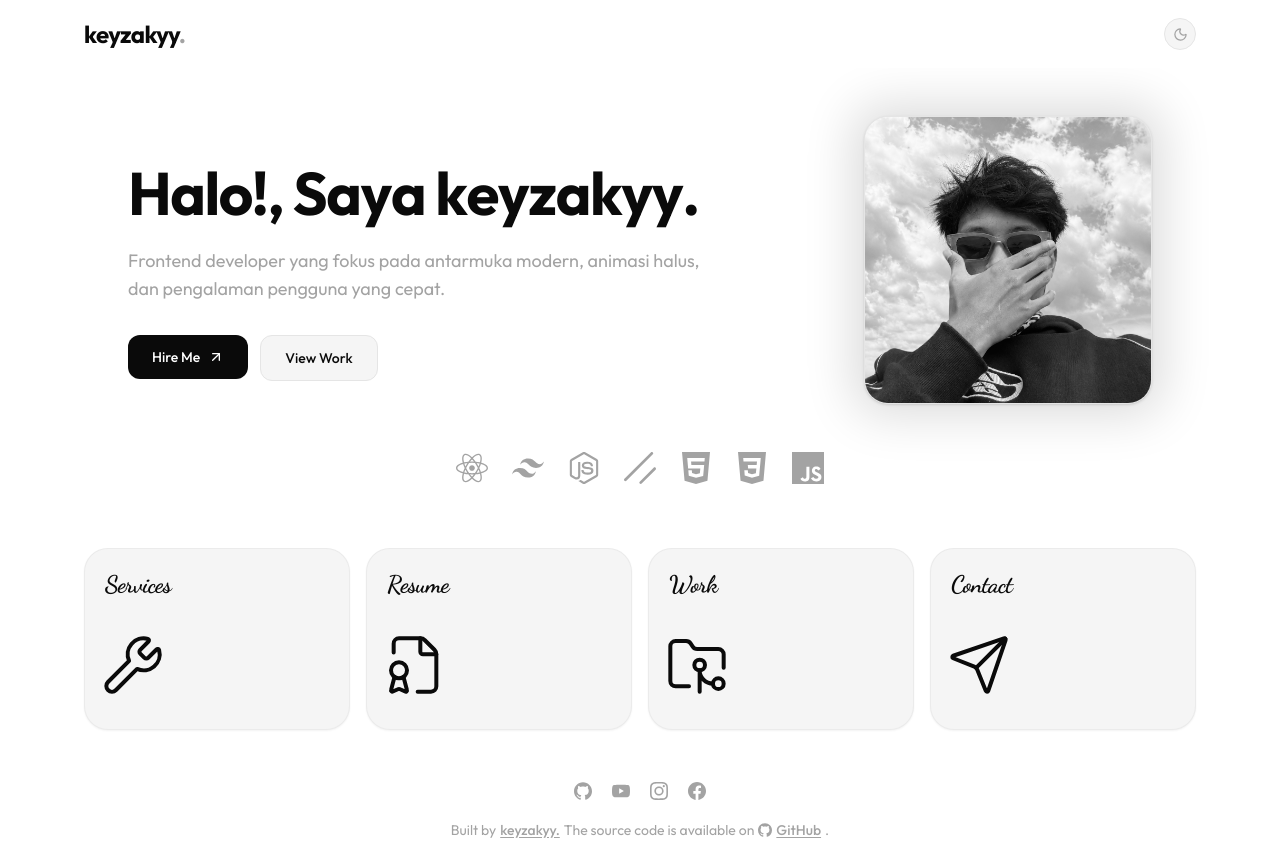
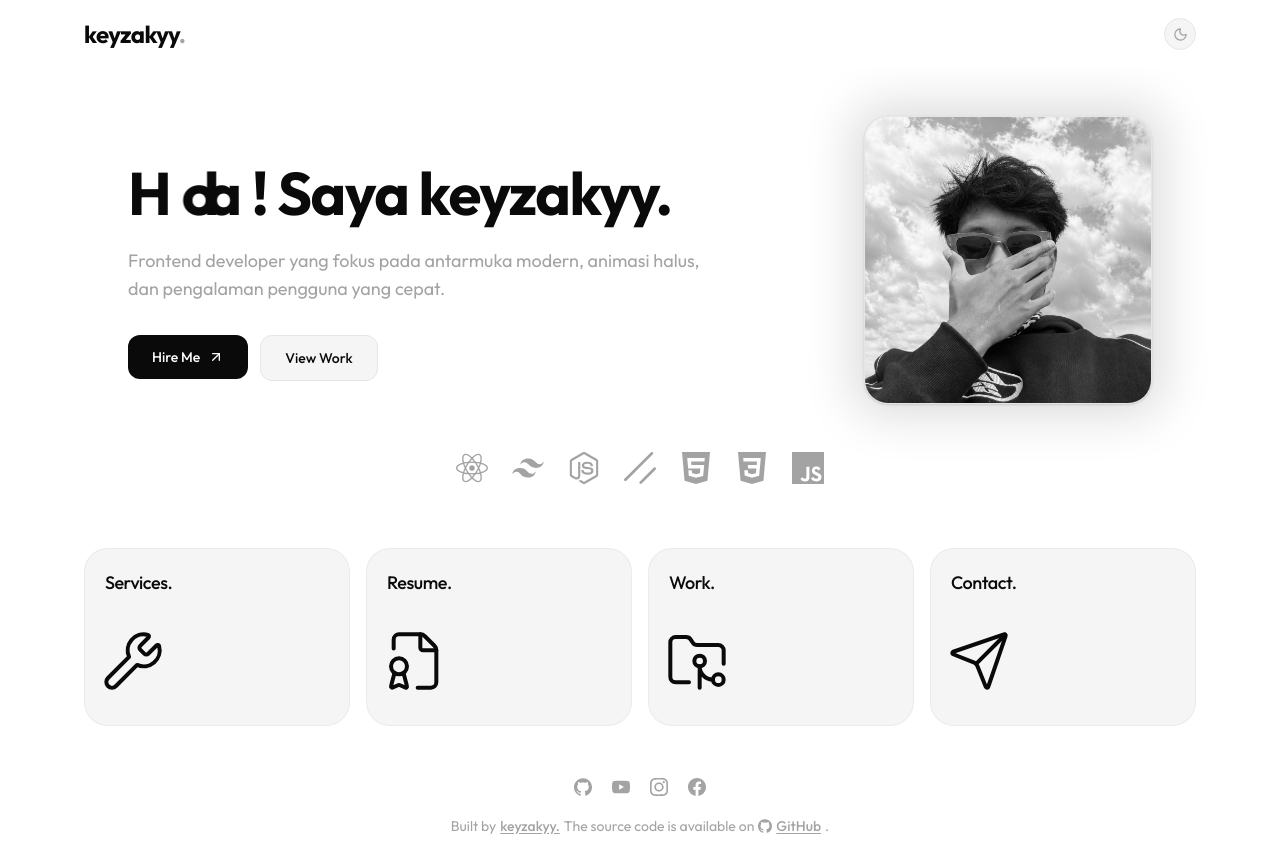
Before and after one commit to keyzakyy-dev/portofolio-keyy, a React (Vite) app: page / in a window 1280 px wide. Built offline with nearby package versions, Linux system fonts and the light colour scheme.

Commit message:
feat: enhance CardGrid styles and implement morphing text effect in Hero component

```diff
--- a/src/components/CardGrid.jsx
+++ b/src/components/CardGrid.jsx
@@ -103,11 +103,11 @@ export default function CardGrid({ onNavigate }) {
               whileHover="hover"
               animate="rest"
               whileTap={{ scale: 0.98 }}
-              className="group flex h-full w-[75vw] max-w-[280px] cursor-pointer flex-col justify-between overflow-hidden rounded-2xl border border-[var(--color-border)]/60 bg-[var(--color-surface-alt)] text-left shadow-xs transition-all duration-300 hover:shadow-xl sm:w-[calc(50vw-3rem)] sm:rounded-3xl lg:w-full lg:max-w-none"
+              className="group flex h-full w-[75vw] max-w-[280px] cursor-pointer flex-col justify-between overflow-hidden rounded-2xl border border-[var(--color-border)]/60 bg-[var(--color-surface-alt)] text-left transition-all duration-300 sm:w-[calc(50vw-3rem)] sm:rounded-3xl lg:w-full lg:max-w-none"
             >
               <div className="flex flex-col items-center justify-center px-4 pt-4 sm:px-5 sm:pt-5">
-                <span className="font-script text-2xl font-bold tracking-tight text-[var(--color-primary)]">
-                  {card.label}
+                <span className="text-lg font-medium tracking-tight text-[var(--color-primary)]">
+                  {card.label}.
                 </span>
               </div>
               <CardPreview type={card.preview} />
--- a/src/components/Hero.jsx
+++ b/src/components/Hero.jsx
@@ -1,4 +1,5 @@
-import { motion } from 'framer-motion'
+import { motion, AnimatePresence } from 'framer-motion'
+import { useState, useEffect, useMemo, useId } from 'react'
 import { ArrowUpRight, User } from 'lucide-react'
 
 const techStack = [
@@ -11,7 +12,8 @@ const techStack = [
   { label: 'JavaScript', viewBox: '0 0 24 24', d: 'M0 0h24v24H0V0zm22.034 18.276c-.175-1.095-.888-2.015-3.003-2.873-.736-.345-1.554-.585-1.797-1.14-.091-.33-.105-.51-.046-.705.15-.646.915-.84 1.515-.66.39.12.75.42.976.9 1.034-.676 1.034-.676 1.755-1.125-.27-.42-.404-.601-.586-.78-.63-.705-1.469-1.065-2.834-1.034l-.705.089c-.676.165-1.32.525-1.71 1.005-1.14 1.291-.811 3.541.569 4.471 1.365 1.02 3.361 1.244 3.616 2.205.24 1.17-.87 1.545-1.966 1.41-.811-.18-1.26-.586-1.755-1.336l-1.83 1.051c.21.48.45.689.81 1.109 1.74 1.756 6.09 1.666 6.871-1.004.029-.09.24-.705.074-1.65l.046.067zm-8.983-7.245h-2.248c0 1.938-.009 3.864-.009 5.805 0 1.232.063 2.363-.138 2.711-.33.689-1.18.601-1.566.48-.396-.196-.597-.466-.83-.855-.063-.105-.11-.196-.127-.196l-1.825 1.125c.305.63.75 1.172 1.324 1.517.855.51 2.004.675 3.207.405.783-.226 1.458-.691 1.811-1.411.51-.93.402-2.07.397-3.346.012-2.054 0-4.109 0-6.179l.004-.056z' },
 ]
 
-const HEADING = 'Halo!, Saya keyzakyy.'
+const GREETINGS = ['Halo!', 'Hola!', 'Ciao!', 'Olá!']
+const HOLD_DELAY = 2500
 const CHAR_STAGGER = 0.05
 const CHAR_DELAY = 0.4
 
@@ -29,6 +31,14 @@ const charItem = {
 
 const motionEffectTransition = { type: 'spring', stiffness: 200, damping: 20 }
 
+function segmentGraphemes(text) {
+  if (typeof Intl?.Segmenter === 'function') {
+    const seg = new Intl.Segmenter(undefined, { granularity: 'grapheme' })
+    return Array.from(seg.segment(text), (s) => s.segment)
+  }
+  return Array.from(text)
+}
+
 function MotionEffect({ children, delay = 0, className }) {
   return (
     <motion.div
@@ -42,14 +52,77 @@ function MotionEffect({ children, delay = 0, className }) {
   )
 }
 
+function MorphingText({ texts, holdDelay = HOLD_DELAY, delay = 0 }) {
+  const uniqueId = useId()
+  const [currentIndex, setCurrentIndex] = useState(0)
+  const [started, setStarted] = useState(false)
+
+  const currentText = texts[currentIndex]
+
+  const chars = useMemo(() => {
+    const graphemes = segmentGraphemes(currentText)
+    const counts = new Map()
+    return graphemes.map((raw) => {
+      const key = raw.normalize('NFC')
+      const n = (counts.get(key) ?? 0) + 1
+      counts.set(key, n)
+      return { layoutId: `${uniqueId}-${key}-${n}`, label: key === ' ' ? '\u00A0' : key }
+    })
+  }, [currentText, uniqueId])
+
+  useEffect(() => {
+    const t = setTimeout(() => setStarted(true), delay)
+    return () => clearTimeout(t)
+  }, [delay])
+
+  useEffect(() => {
+    if (!started || texts.length <= 1) return
+    let idx = 0
+    const interval = setInterval(() => {
+      idx = (idx + 1) % texts.length
+      setCurrentIndex(idx)
+    }, holdDelay)
+    return () => clearInterval(interval)
+  }, [started, texts.length, holdDelay])
+
+  return (
+    <AnimatePresence mode="popLayout" initial={false}>
+      {chars.map((char) => (
+        <motion.span
+          key={char.layoutId}
+          layoutId={char.layoutId}
+          style={{ display: 'inline-block' }}
+          aria-hidden="true"
+          initial={{ opacity: 0, scale: 0.8, filter: 'blur(10px)' }}
+          animate={{ opacity: 1, scale: 1, filter: 'blur(0px)' }}
+          exit={{ opacity: 0, scale: 0.8, filter: 'blur(10px)' }}
+          transition={{ type: 'spring', stiffness: 125, damping: 25, mass: 0.4 }}
+        >
+          {char.label}
+        </motion.span>
+      ))}
+    </AnimatePresence>
+  )
+}
+
 function BlurRevealHeading() {
   return (
     <motion.span variants={charContainer} initial="hidden" animate="visible">
-      {Array.from(HEADING).map((ch, i) =>
+      {Array.from('Halo!').map((ch, i) =>
         ch === ' ' ? (
           <span key={i}> </span>
         ) : (
           <motion.span key={i} variants={charItem} className="inline-block">
+            {ch}
+          </motion.span>
+        )
+      )}
+      <span> </span>
+      {Array.from('Saya keyzakyy.').map((ch, i) =>
+        ch === ' ' ? (
+          <span key={`s${i}`}> </span>
+        ) : (
+          <motion.span key={`s${i}`} variants={charItem} className="inline-block">
             {ch}
           </motion.span>
         )
@@ -59,6 +132,14 @@ function BlurRevealHeading() {
 }
 
 export default function Hero({ onNavigate }) {
+  const revealDuration = CHAR_DELAY + GREETINGS[0].length * CHAR_STAGGER + 0.8
+  const [morphing, setMorphing] = useState(false)
+
+  useEffect(() => {
+    const t = setTimeout(() => setMorphing(true), revealDuration * 1000)
+    return () => clearTimeout(t)
+  }, [revealDuration])
+
   return (
     <section className="flex flex-col items-center pt-6 pb-10 text-center sm:pt-8 sm:pb-12 md:pt-12 md:pb-16">
 
@@ -70,16 +151,17 @@ export default function Hero({ onNavigate }) {
           {/* Heading */}
           <div className="mt-5 grid max-w-3xl sm:mt-6">
             <h1
-              aria-hidden="true"
-              className="col-start-1 row-start-1 text-3xl font-bold tracking-tight text-[var(--color-primary)] opacity-0 sm:text-4xl md:text-5xl lg:text-6xl"
-            >
-              {HEADING}
-            </h1>
-            <h1
-              aria-hidden="true"
+              aria-label="Halo! Saya keyzakyy."
               className="col-start-1 row-start-1 text-3xl font-bold tracking-tight text-[var(--color-primary)] sm:text-4xl md:text-5xl lg:text-6xl"
             >
-              <BlurRevealHeading />
+              {morphing ? (
+                <>
+                  <MorphingText texts={GREETINGS} />
+                  {' Saya keyzakyy.'}
+                </>
+              ) : (
+                <BlurRevealHeading />
+              )}
             </h1>
           </div>
 
```
